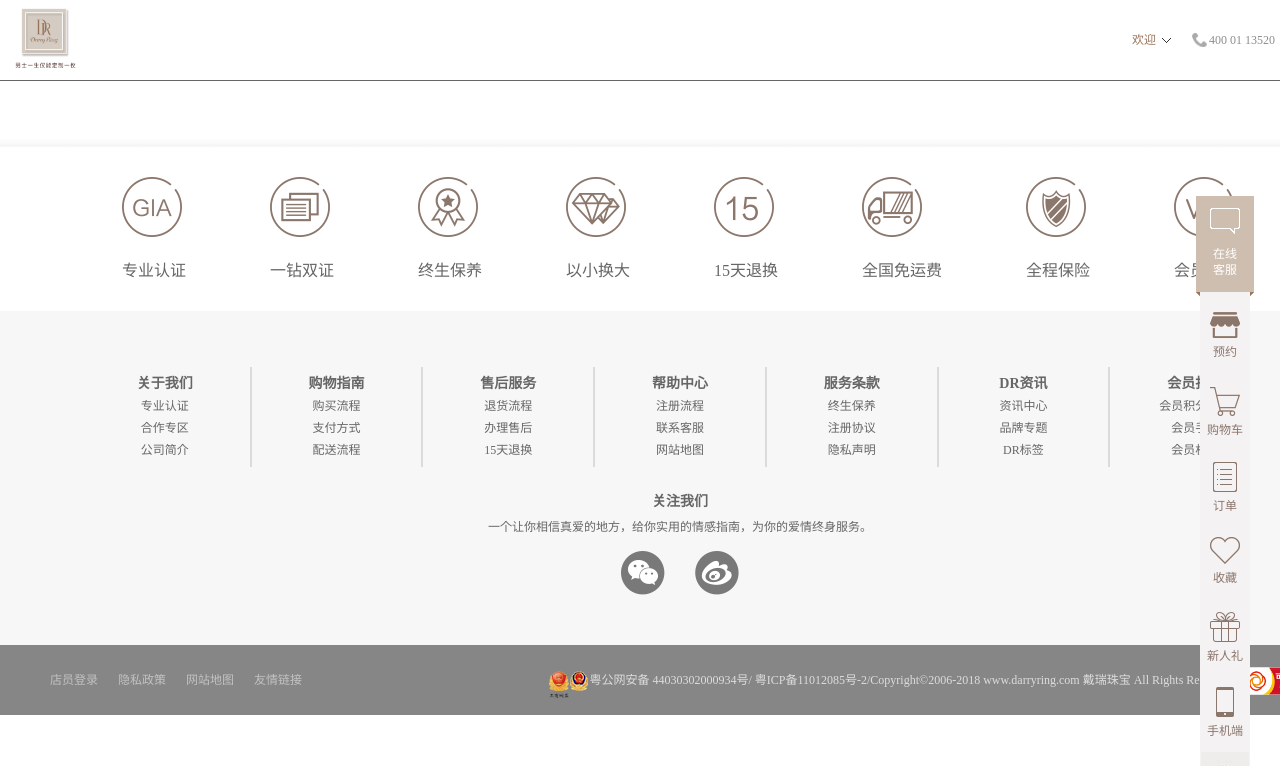
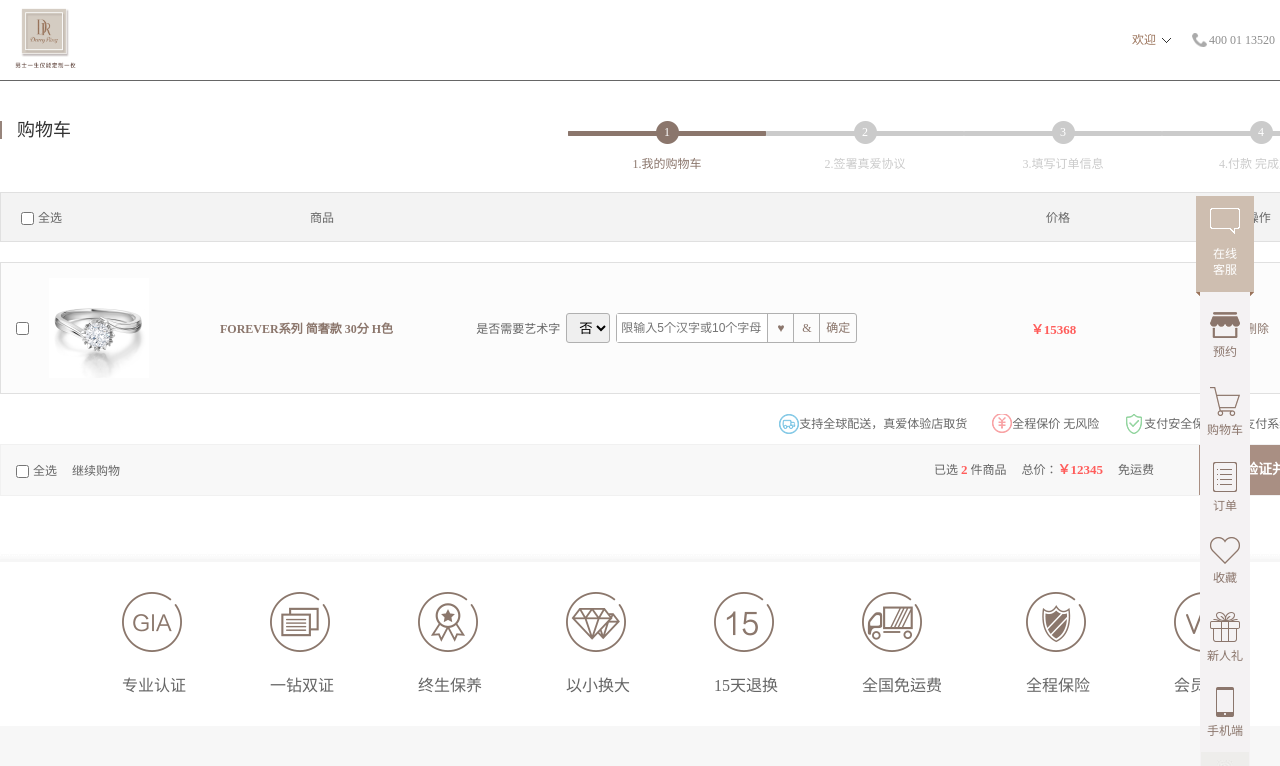
Before and after one commit to pczlc/dr, a Vue app in the folder dr_web/: page /#/Cart in a window 1280 px wide. Shown: the top 766 px of the page. Built offline with nearby package versions, Linux system fonts and the light colour scheme; no server answers.

Commit message:
update cart.vue

```diff
--- a/dr_web/src/components/Aside.vue
+++ b/dr_web/src/components/Aside.vue
@@ -162,7 +162,6 @@
     opacity:1 !important;
     transition:all .3s linear;
   }
-  /* .dr_aside>div:not(:first-child):hover{background:#fff} */
   .dr_svc7 img{
     position:absolute;
     top:-60px;right:0px;
@@ -177,5 +176,6 @@
     position:absolute;
     left:0;top:0;
     z-index:2;
+    cursor:pointer;
   }
 </style>
--- a/dr_web/src/views/Cart.vue
+++ b/dr_web/src/views/Cart.vue
@@ -19,18 +19,97 @@
         <a class="help" href="javascript:;">帮助中心</a>
       </div>
     </div>
+    <div class="main">
+      <div class="cart_flow">
+        <h2>购物车</h2>
+        <div class="cart_steps">
+          <div class="active">
+            <span>1</span>
+            <p>1.我的购物车</p>
+          </div>
+          <div>
+            <span>2</span>
+            <p>2.签署真爱协议</p>
+          </div>
+          <div>
+            <span>3</span>
+            <p>3.填写订单信息</p>
+          </div>
+          <div>
+            <span>4</span>
+            <p>4.付款 完成购物</p>
+          </div>
+        </div>
+      </div>
+      <div class="cart">
+        <div class="cart_top">
+          <span class="checkAll">
+            <input id="checkAll1" type="checkbox">
+            <label for="checkAll1">全选</label>
+          </span>
+          <span>商品</span>
+          <span class="space"></span>
+          <span>价格</span>
+          <span>操作</span>
+        </div>
+        <div class="cart_list">
+          <div v-for="(item,i) of pros" :key="i" class="cart_item">
+            <span class="check_img">
+              <input type="checkbox">
+              <img src="../../public/products/BELIEVE系列 典雅 50分 G色/1.jpg">
+            </span>
+            <span class="title">FOREVER系列 简奢款 30分 H色</span>
+            <span class="choose">
+              <span>是否需要艺术字</span>
+              <select>
+                <option>否</option>
+                <option>是</option>
+              </select>
+              <span class="btns">
+                <input type="text" placeholder="限输入5个汉字或10个字母">
+                <a href="javascript:;">♥</a>
+                <a href="javascript:;">&</a>
+                <a href="javascript:;">确定</a>
+              </span>
+            </span>
+            <span class="price">￥15368</span>
+            <span class="remove">
+              <a href="javascript:;">删除</a>
+            </span>
+          </div>
+          <div class="shopping_promise">
+            <span>支持全球配送，真爱体验店取货</span>
+            <span>全程保价 无风险</span>
+            <span>支付安全保障 安全支付系统采用SSL加密</span>
+          </div>
+        </div>
+        <div class="cart_bottom">
+          <div class="buy_left">
+            <input id="checkAll2" type="checkbox">
+            <label for="checkAll2">全选</label>
+            <router-link to="/Products">继续购物</router-link>
+          </div>
+          <div class="buy_right">
+            <span>已选 <span class="f_red">2</span> 件商品</span>
+            <span>总价：<span class="f_red">￥12345</span></span>
+            <span>免运费</span>
+            <a class="buy_btn" href="javascript;;">验证并购买</a>
+          </div>
+        </div>
+      </div>
+    </div>
     <footer-vue></footer-vue>
     <aside-vue></aside-vue>
   </div>
 </template>
-
 <script>
 import FooterVue from "../components/Footer.vue"
 import AsideVue from "../components/Aside.vue"
 export default {
   data(){
     return {
-      userName:""
+      userName:"",
+      pros:1
     }
   },
   methods:{
@@ -57,7 +136,6 @@
   }
 }
 </script>
-
 <style scoped>
   .dr_header{
     height:80px;
@@ -112,4 +190,173 @@
     background:url(../../public/login/bread_right.png) no-repeat right center;
   }
   .help:hover{color:#bf967c;}
+  .main{margin-top:40px;}
+  .cart_flow{
+    display:flex;
+    justify-content:space-between;
+  }
+  .cart_flow h2{
+    height:18px;
+    line-height:18px;
+    border-left:2px solid #97847b;
+    font-size:18px;
+    font-weight:400;
+    color:#333;
+    padding-left:15px;
+  }
+  .cart_steps{
+    display:flex;
+    font-size:12px;
+    color:#cbcbcb;
+    text-align:center;
+  }
+  .cart_steps>div{width:198px;}
+  .cart_steps span{
+    display:block;
+    width:100%;
+    line-height:23px;
+    background:#cbcbcb url(../../public/aside/steps_bg.png) no-repeat center;
+    color:#fff;
+    margin-bottom:10px;
+  }
+  .cart_steps>div.active>span{background-color:#8b766c;}
+  .cart_steps>div.active>p{color:#8b766c;}
+  .cart_top{
+    display:flex;
+    border:1px solid #e0e0e0;
+    background:#f3f3f3;
+    font-size:12px;
+    color:#666;
+    text-align:center;
+    margin:20px 0;
+  }
+  .cart_top>span{width:15%;padding:15px 0;}
+  .cart_top>.space{width:40%;}
+  .cart_top>.checkAll{
+    padding-left:20px;
+    text-align:left;
+  }
+  #checkAll1{
+    vertical-align:middle;
+    margin-right:4px;
+    margin-top:-2px;
+  }
+  .cart_item{
+    display:flex;
+    align-items:center;
+    border:1px solid #e0e0e0;
+    background:#fcfcfc;
+    font-size:12px;
+    margin:20px 0;
+    padding:15px 0;
+  }
+  .cart_item img{
+    width:100px;height:100px;
+  }
+  .check_img{
+    display:flex;
+    align-items:center;
+    width:10%;
+    padding-left:15px;
+    box-sizing:border-box;
+  }
+  .check_img>input{margin-right:20px;}
+  .title{
+    width:25%;
+    color:#8b766c;
+    font-weight:700;
+    text-align:center;
+  }
+  .choose{
+    width:35%;
+    display:flex;
+    align-items:center;
+    color:#666;
+  }
+  .choose>select{
+    height:30px;
+    border:1px solid #b0b0b0;
+    border-radius:3px;
+    box-sizing:border-box;
+    line-height:28px;
+    padding-left:8px;
+    margin:0 6px;
+  }
+  .btns{
+    display:flex;
+    align-items:center;
+    border:1px solid #b0b0b0;
+    border-radius:3px;
+  }
+  .btns>input{
+    width:146px;
+    border:0;
+    font-size:12px;
+    padding:7px 0 7px 4px;
+  }
+  .btns>a{
+    height:28px;
+    width:25px;
+    color:#8b766c;
+    text-align:center;
+    line-height:28px;
+    border-left:1px solid #b0b0b0;
+  }
+  .btns>a:last-child{width:36px;}
+  .price{
+    width:15%;
+    font-size:13px;
+    font-weight:700;
+    color:#ff5d5b;
+    text-align:center;
+  }
+  .remove{width:15%;text-align:center;}
+  .remove>a{color:#8b766c;}
+  .shopping_promise{
+    font-size:12px;
+    color:#666;
+    text-align:right;
+  }
+  .shopping_promise>span{
+    display:inline-block;
+    height:20px;
+    line-height:20px;
+    padding-left:20px;
+    margin-left:25px;
+    background:url(../../public/cart/ico-service.png) no-repeat;
+  }
+  .shopping_promise>span:nth-child(2){background-position:0 -36px;}
+  .shopping_promise>span:nth-child(3){background-position:0 -70px;}
+  .cart_bottom{
+    display:flex;
+    justify-content:space-between;
+    align-items:center;
+    margin-top:10px;
+    border:1px solid #f1f1f1;
+    background:#f8f8f8;
+    font-size:12px;
+    color:#666;
+  }
+  .buy_left{padding-left:15px;}
+  #checkAll2{margin-right:4px;margin-top:-2px;vertical-align:middle;}
+  .buy_left>a{
+    color:#666;
+    margin-left:15px;
+  }
+  .buy_left>a:hover{color:#8b766c;}
+  .buy_right{height:50px;line-height:50px;}
+  .buy_right>span{margin-right:15px;}
+  .f_red{color:#ff5d5b;font-size:13px;font-weight:700;}
+  .buy_btn{
+    display:inline-block;
+    width:160px;height:50px;
+    line-height:50px;
+    text-align:center;
+    background:#a98f83;
+    font-size:14px;
+    font-weight:700;
+    color:#fff;
+    margin-left:30px;
+  }
+  .buy_btn:hover{background:#8b766c;}
 </style>
--- a/dr_web/src/views/Details.vue
+++ b/dr_web/src/views/Details.vue
@@ -3,9 +3,9 @@
     <header-vue></header-vue>
     <div class="bg_white">
       <ul class="dr_bread">
-        <li><a href="javascript:;">DR</a></li>
-        <li><a href="javascript:;">求婚钻戒</a></li>
-        <li><a href="javascript:;">MY HEART系列</a></li>
+        <li><router-link to="/">DR</router-link></li>
+        <li><router-link to="/Products">求婚钻戒</router-link></li>
+        <li><router-link to="/Products">MY HEART系列</router-link></li>
       </ul>
       <div class="w-1000">
         <div class="ringbuy_cort clear_after">
--- a/dr_web/src/views/Products.vue
+++ b/dr_web/src/views/Products.vue
@@ -10,9 +10,9 @@
       </div>
       <div class="dr_bread clear_after">
         <ul class="clear_after">
-          <li><a href="">DR</a></li>
-          <li><a href="">求婚钻戒</a></li>
-          <li><a href="">所有商品</a></li>
+          <li><router-link to="/">DR</router-link></li>
+          <li><router-link to="/Products">求婚钻戒</router-link></li>
+          <li><router-link to="/Products">所有商品</router-link></li>
         </ul>
         <div class="search">
           <div>
```
Also changed, not shown: dr_web/public/aside/steps_bg.png (added), dr_web/public/cart/ico-service.png (added).
